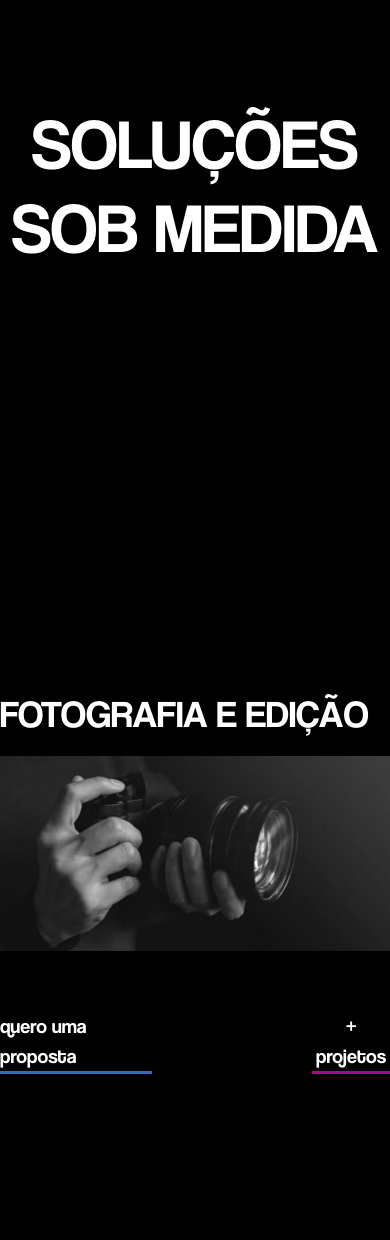
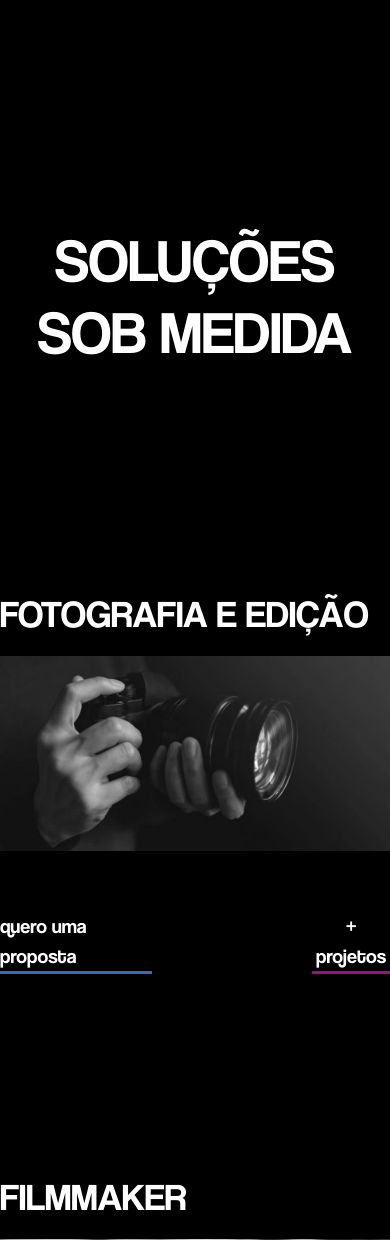
Before and after one commit to nairacirino/site-izi-assessoria, a PHP site: page /servicos.html in a window 390 px wide. Shown: the part 58-1298 px from the top of the page. Run offline with PHP 8.4, Linux system fonts and the light colour scheme; some libraries are stand-ins or nearby versions.

Commit message:
Ajuste responsivo

```diff
--- a/assets/custom-css/custom.css
+++ b/assets/custom-css/custom.css
@@ -664,7 +664,7 @@ header {
     }
 
     .servicos h2 {
-        font-size: clamp(3rem, calc(3.5rem + 3.5vw), 70px);
+        font-size: clamp(3rem, calc(3.5rem + 3.5vw), 60px);
         text-transform: uppercase;
     }
 
@@ -732,8 +732,10 @@ header {
         justify-content: space-between;
     }
 
-    .servicos {
-        margin-top: 5rem;
+    .servicosmobile {
+        display: flex;
+        flex-direction: column;
+        justify-content: center;
     }
 
     .mais-projetos, .div1 {
--- a/servicos.html
+++ b/servicos.html
@@ -72,7 +72,7 @@
 
     <!--2 servicos inicio-->
     <main class="servicos">
-        <div class="vh-50 position-relative">
+        <div class="vh-50 position-relative servicosmobile">
             <h2 class="margem-padrao">Soluções Sob Medida</h2>
             <img class="position-absolute faixa-lateral d-none d-md-block"
                 src="./assets/media/img/Faixa-degrade-texto.png" alt="">
```
